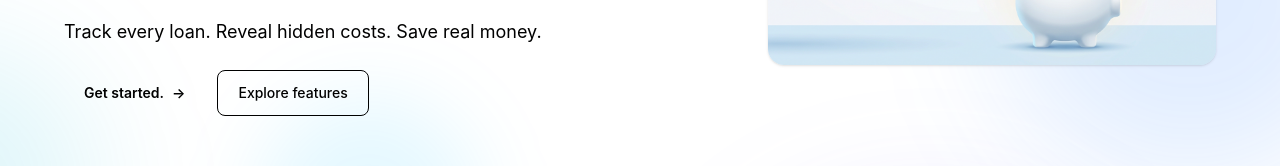
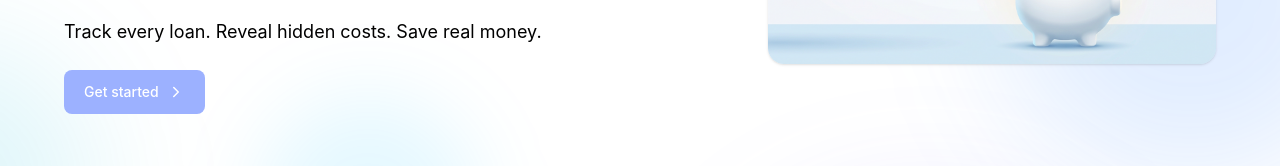
Before and after one commit to milan-vala/save-your-money, a React (Vite) app in the folder frontend/: page / in a window 1280 px wide. Shown: the part 370-536 px from the top of the page. Built offline with nearby package versions, Linux system fonts and the light colour scheme; no server answers.

Commit message:
Update Home component to conditionally render link based on authentication status: redirect to dashboard for authenticated users and adjust link text and styling for improved user experience.

```diff
--- a/frontend/src/pages/home.tsx
+++ b/frontend/src/pages/home.tsx
@@ -1,7 +1,11 @@
 import { Link } from "react-router-dom";
+import { useAuth } from "@src/lib/auth.tsx";
 import heroIllustration from "../assets/landing-fintech-hero.png";
+import { ChevronRight } from "lucide-react";
 
 export function Home() {
+  const { isAuthenticated } = useAuth();
+
   return (
     <section className="relative overflow-hidden px-4 py-16 sm:px-6 sm:py-20">
       <div className="pointer-events-none absolute inset-0">
@@ -24,18 +28,12 @@ export function Home() {
 
           <div className="flex flex-col gap-3 sm:flex-row">
             <Link
-              to="/login"
-              className="inline-flex items-center justify-center gap-2 rounded-lg bg-[--accent-9] px-5 py-3 text-sm font-semibold text-[--accent-contrast] transition hover:bg-[--accent-10]"
+              to={isAuthenticated ? "/dashboard" : "/login"}
+              className="flex items-center gap-2 rounded-lg bg-[#9cb1ff] px-5 py-3 text-sm font-medium text-white transition"
             >
-              Get started.
-              <span aria-hidden>→</span>
+              {isAuthenticated ? "Dashboard" : "Get started"}
+              <ChevronRight size={18} />
             </Link>
-            <a
-              href="#features"
-              className="inline-flex items-center justify-center rounded-lg border border-[--gray-7] bg-[--color-panel-solid] px-5 py-3 text-sm font-medium text-[--gray-12] transition hover:bg-[--gray-3]"
-            >
-              Explore features
-            </a>
           </div>
         </div>
 
```
